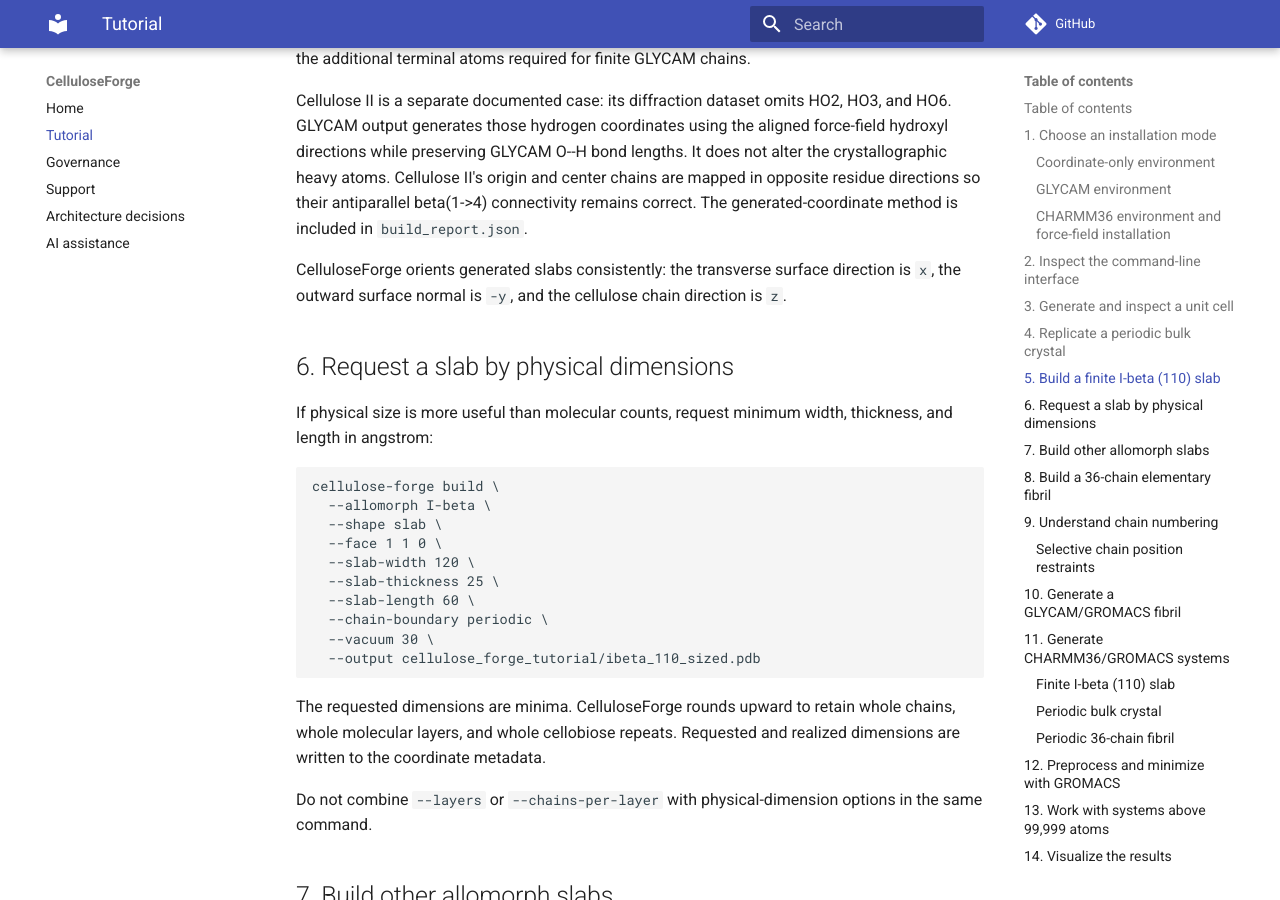
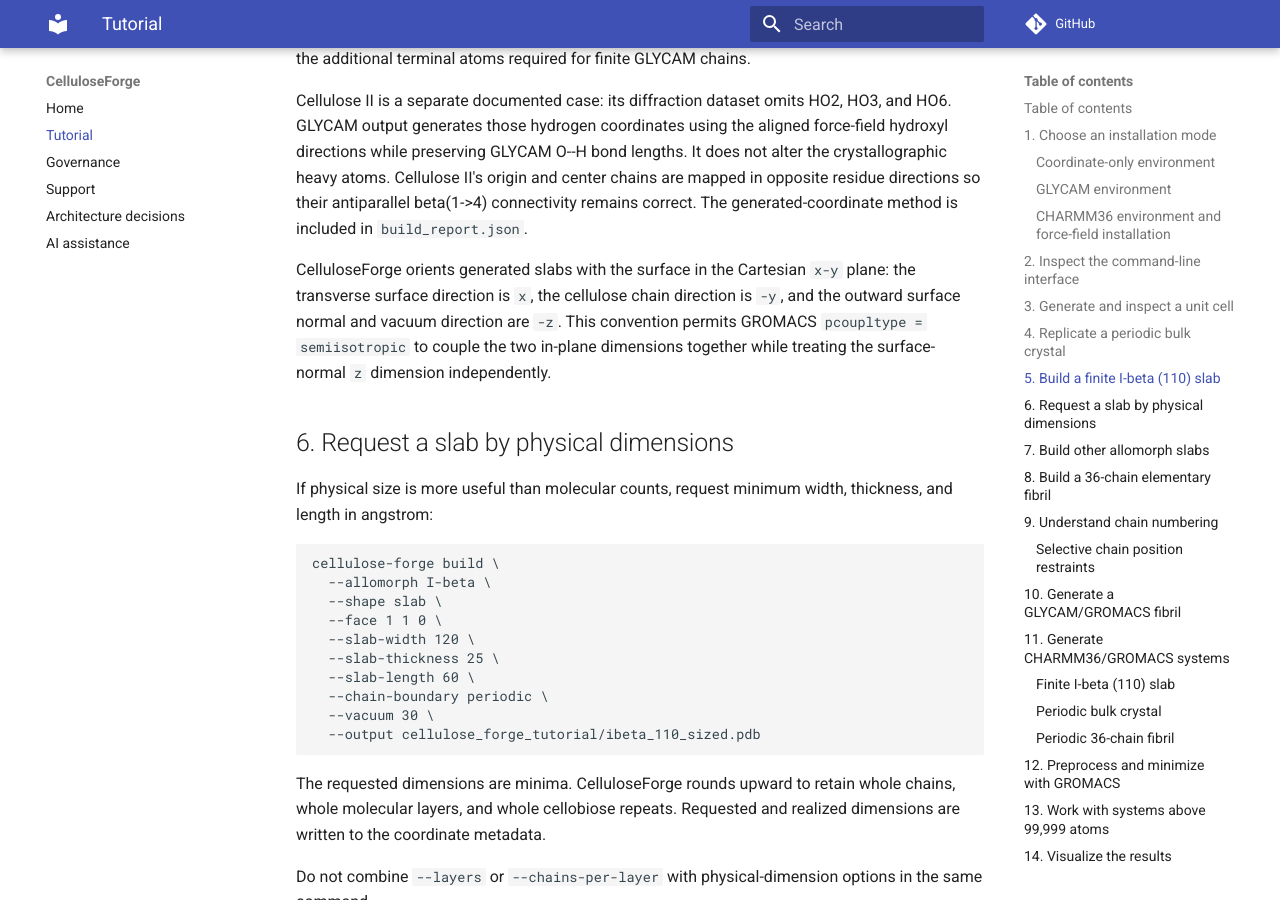
Before and after one commit to askforarun/cellulose-forge, an MkDocs documentation site: the page built from docs/tutorial.md, in a window 1280 px wide and 900 px high, scrolled down 5015 px. Built offline with MkDocs 1.6.1 and Material for MkDocs 9.7.7, drawn with Linux system fonts in a browser that asks for light colours; comment, search, counter and statistics services are not loaded.

Commit message:
Orient slabs for semi-isotropic coupling

```diff
--- a/docs/tutorial.md
+++ b/docs/tutorial.md
@@ -246,9 +246,12 @@ origin and center chains are mapped in opposite residue directions so their
 antiparallel beta(1->4) connectivity remains correct. The generated-coordinate
 method is included in `build_report.json`.
 
-CelluloseForge orients generated slabs consistently: the transverse surface
-direction is `x`, the outward surface normal is `-y`, and the cellulose chain
-direction is `z`.
+CelluloseForge orients generated slabs with the surface in the Cartesian
+`x-y` plane: the transverse surface direction is `x`, the cellulose chain
+direction is `-y`, and the outward surface normal and vacuum direction are
+`-z`. This convention permits GROMACS `pcoupltype = semiisotropic` to couple
+the two in-plane dimensions together while treating the surface-normal `z`
+dimension independently.
 
 ## 6. Request a slab by physical dimensions
 
```
Also changed, not shown: README.md (+6 -5 lines), 11 other files.
